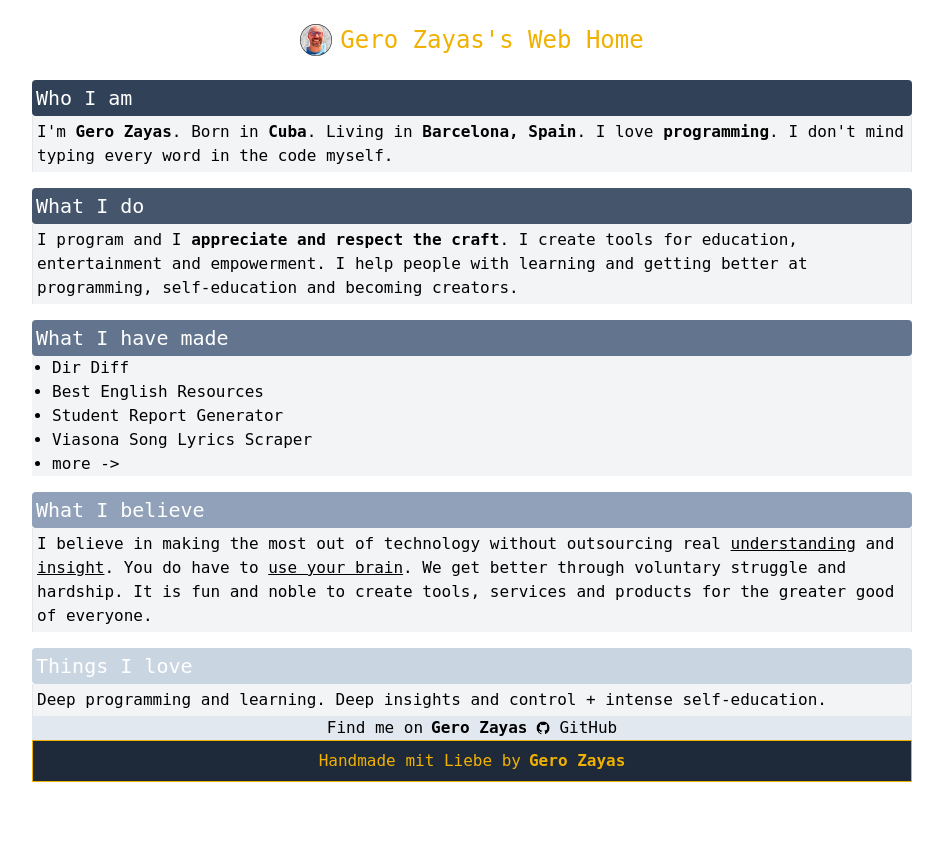
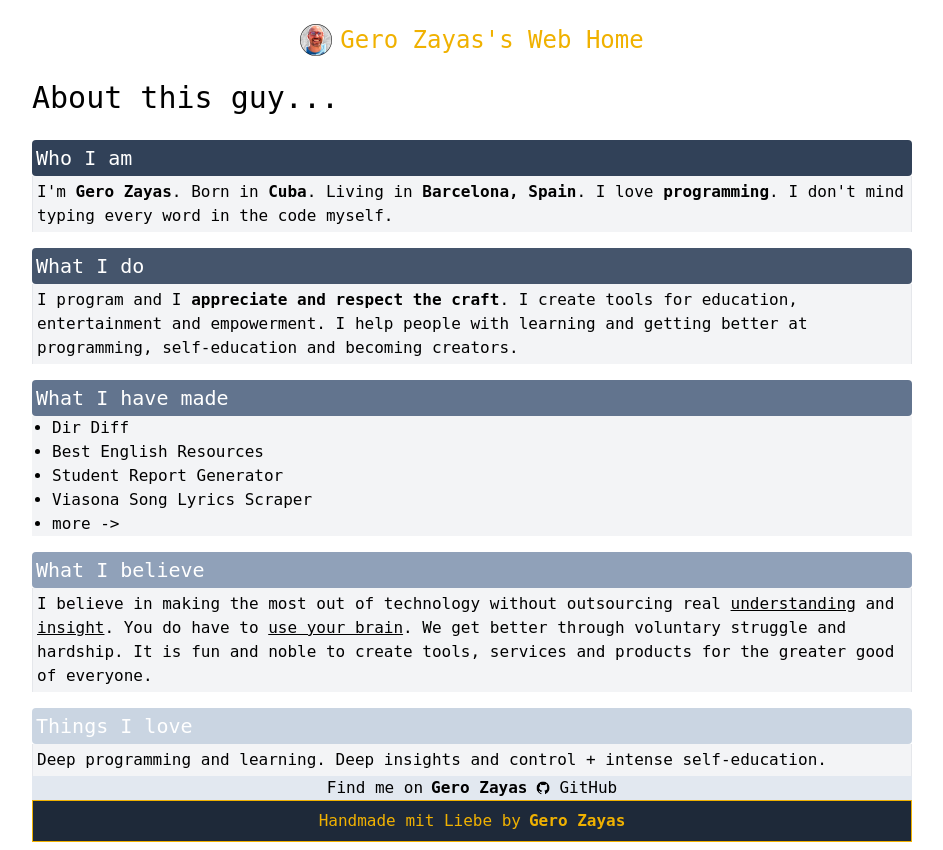
Before and after one commit to GeroZayas/Gero-Website-2026, a FastAPI app: page /about in a window 1280 px wide. Shown: the part 34-884 px from the top of the page, without its empty margins (168-1111 px from the left). Before the commit the page ends 816 px from the top, so only its background shows below. Run offline with FastAPI, Linux system fonts and the light colour scheme; some libraries are stand-ins or nearby versions; some web fonts are replaced.

Commit message:
feat: update the readme - add heading to the about page

```diff
--- a/templates/about.html
+++ b/templates/about.html
@@ -1,9 +1,12 @@
 {% extends "base.html" %} {% block title %} Home {% endblock %} {% block content
 %}
-<br>
-<section>
-    {% include "header_home_small.html"%}
-</section>
+<br />
+<section>{% include "header_home_small.html"%}</section>
+<br />
+
+<div class="">
+  <h1 class="text-3xl">About this guy...</h1>
+</div>
 <br>
 <section>
   <div
```
Also changed, not shown: README.md.
